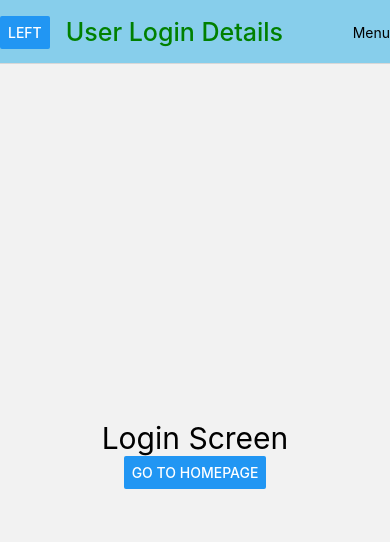
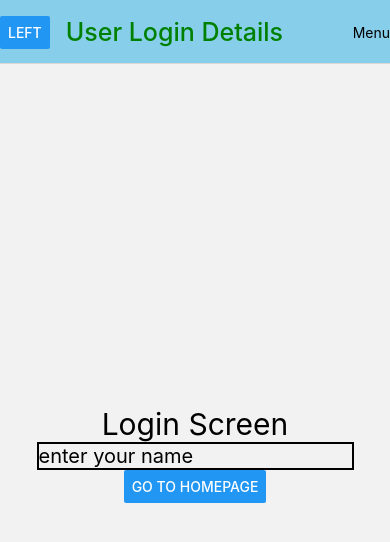
Before and after one commit to jaykahn90/NewCliProject1, a React Native app: screen /Login in a window 390 px wide. Shown: the top 542 px of the page. Built offline with nearby package versions, Linux system fonts and the light colour scheme.

Commit message:
pass data btw screens in Stack Navigation

```diff
--- a/Components/Home.js
+++ b/Components/Home.js
@@ -1,8 +1,12 @@
 import {View, Text} from 'react-native';
-export const Home = () => {
+export const Home = props => {
+  console.warn(props.route.params);
+  const {name, age} = props.route.params;
   return (
     <View style={{flex: 1, justifyContent: 'center', alignItems: 'center'}}>
       <Text style={{fontSize: 30}}>Home Screen</Text>
+      <Text style={{fontSize: 30}}>Name : {name}</Text>
+      <Text style={{fontSize: 30}}>Age: {age}</Text>
     </View>
   );
 };
--- a/Components/Login.js
+++ b/Components/Login.js
@@ -1,11 +1,20 @@
+import {useState} from 'react';
 import {View, Text, Button, TextInput} from 'react-native';
 export const Login = props => {
+  const [name, setName] = useState('');
+
+  const age = 30;
   return (
     <View style={{flex: 1, justifyContent: 'center', alignItems: 'center'}}>
       <Text style={{fontSize: 30}}>Login Screen</Text>
+      <TextInput
+        style={{fontSize: 20, borderColor: '#000', borderWidth: 2}}
+        placeholder="enter your name"
+        onChangeText={text => setName(text)}
+      />
       <Button
         title="Go to homepage"
-        onPress={() => props.navigation.navigate('Home')}
+        onPress={() => props.navigation.navigate('Home', {name, age})}
       />
     </View>
   );
```
